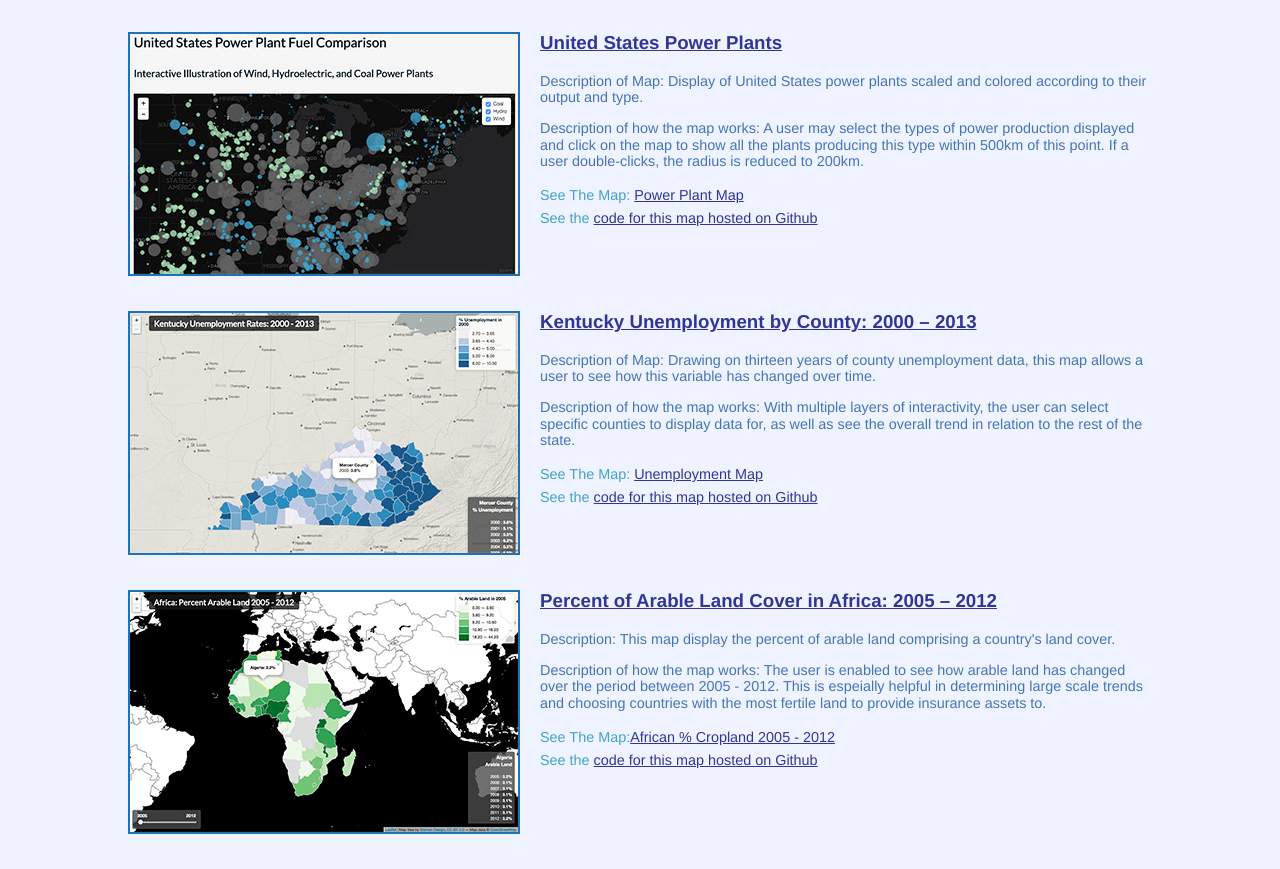
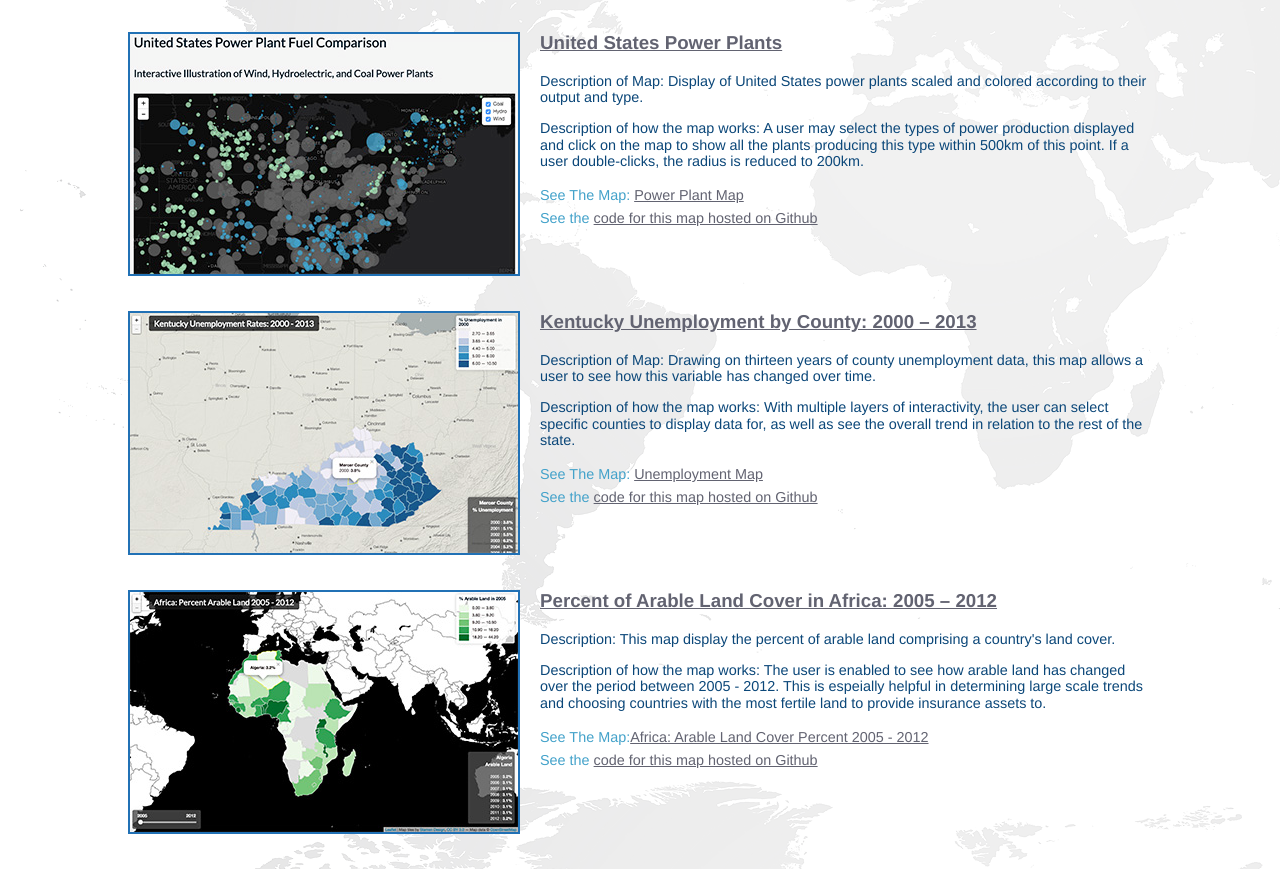
Before and after one commit to mbwi224/mbwi224.github.io, a plain HTML site: page index.html in a window 1280 px wide. Shown: the part 381-1250 px from the top of the page. Drawn offline with nearby package versions, Linux system fonts and the light colour scheme; a web font is replaced by a local one.

Commit message:
Background images
Wood and map

```diff
--- a/index.html
+++ b/index.html
@@ -9,7 +9,8 @@
 <link href='http://fonts.googleapis.com/css?family=Imprima' rel='stylesheet' type='text/css'>
 <style>
     body {
-        background: #eff3ff;
+        background-image: url(Map.gif);
+        background-repeat: repeat;
         font-family: Helvetica, sans-serif;
     }
     header {
@@ -35,11 +36,11 @@
     }
     h3 {
         font-family: Helvetica, sans-serif;
-        color: #2171b5
+        color: #0b4779
     }
     p {
         font-size: .9em;
-        color:#4575b4;
+        color:#0b4779;
     }
     ul {
         list-style-type: none;
@@ -48,7 +49,7 @@
         line-height: 1.6em;
     }
     a, a:visited {
-        color: #313695;
+        color: #626371;
     }
     .project {
         width: 80%;
@@ -124,8 +125,8 @@
         <p>Description: This map display the percent of arable land comprising a country's land cover.</p>
         <p>Description of how the map works: The user is enabled to see how arable land has changed over the period between 2005 - 2012. This is espeially helpful in determining large scale trends and choosing countries with the most fertile land to provide insurance assets to.</p>
         <ul>
-            <li>See The Map:<a href="Final/" />African % Cropland 2005 - 2012</a></li>
-            <li>See the <a href="https://github.com/mbwi224/mbwi224.github.io/blob/master/Final/VFprospectMap.html">code for this map hosted on Github</a></li>
+            <li>See The Map:<a href="Final/VFprospectMap.html" />Africa: Arable Land Cover Percent 2005 - 2012</a></li>
+            <li>See the <a href="https://github.com/mbwi224/mbwi224.github.io/blob/master/Final/VFprospectMap.html"> code for this map hosted on Github</a></li>
         <ul>
     </section>
 
```
Also changed, not shown: ._Map.gif (added), ._Wood.jpg (added), Map.gif (added), Wood.jpg (added).
